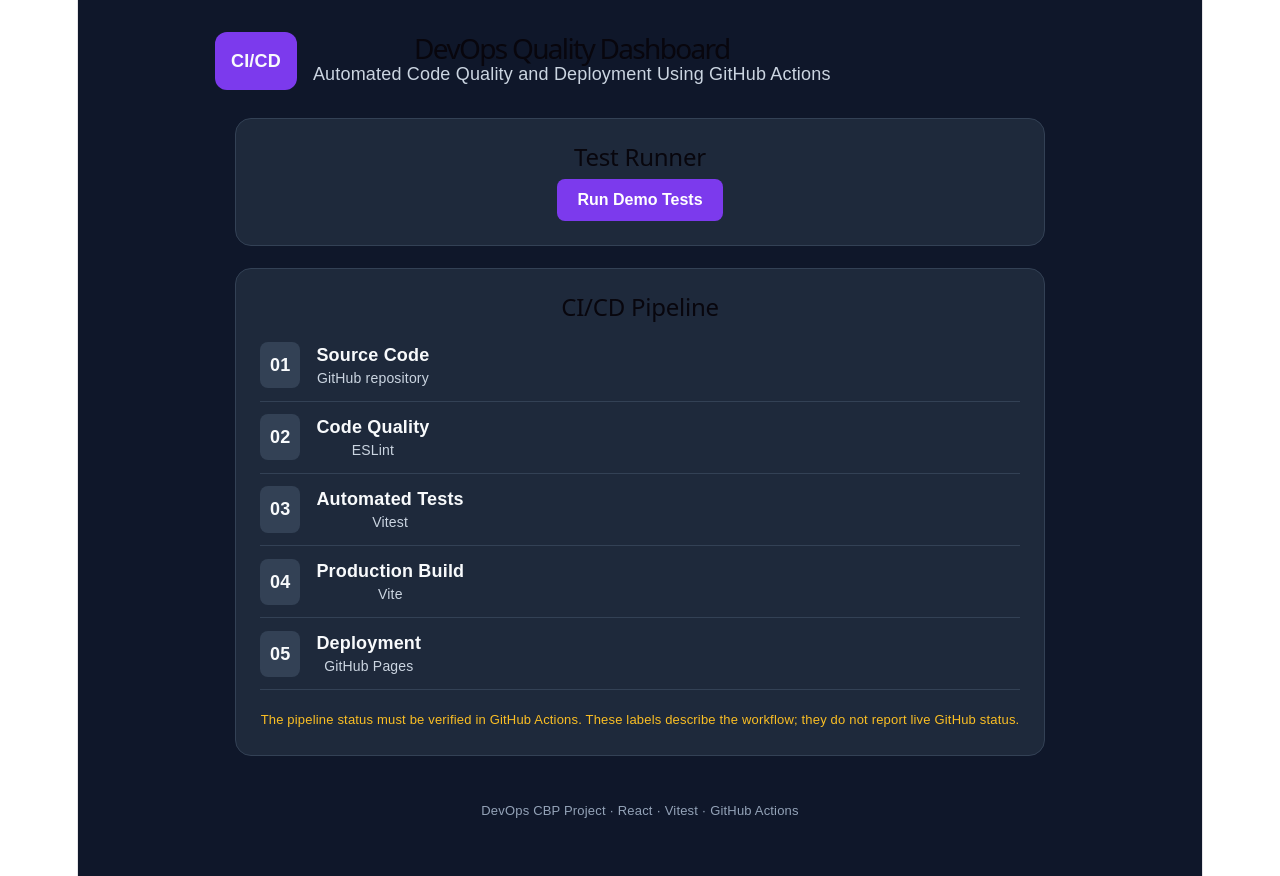
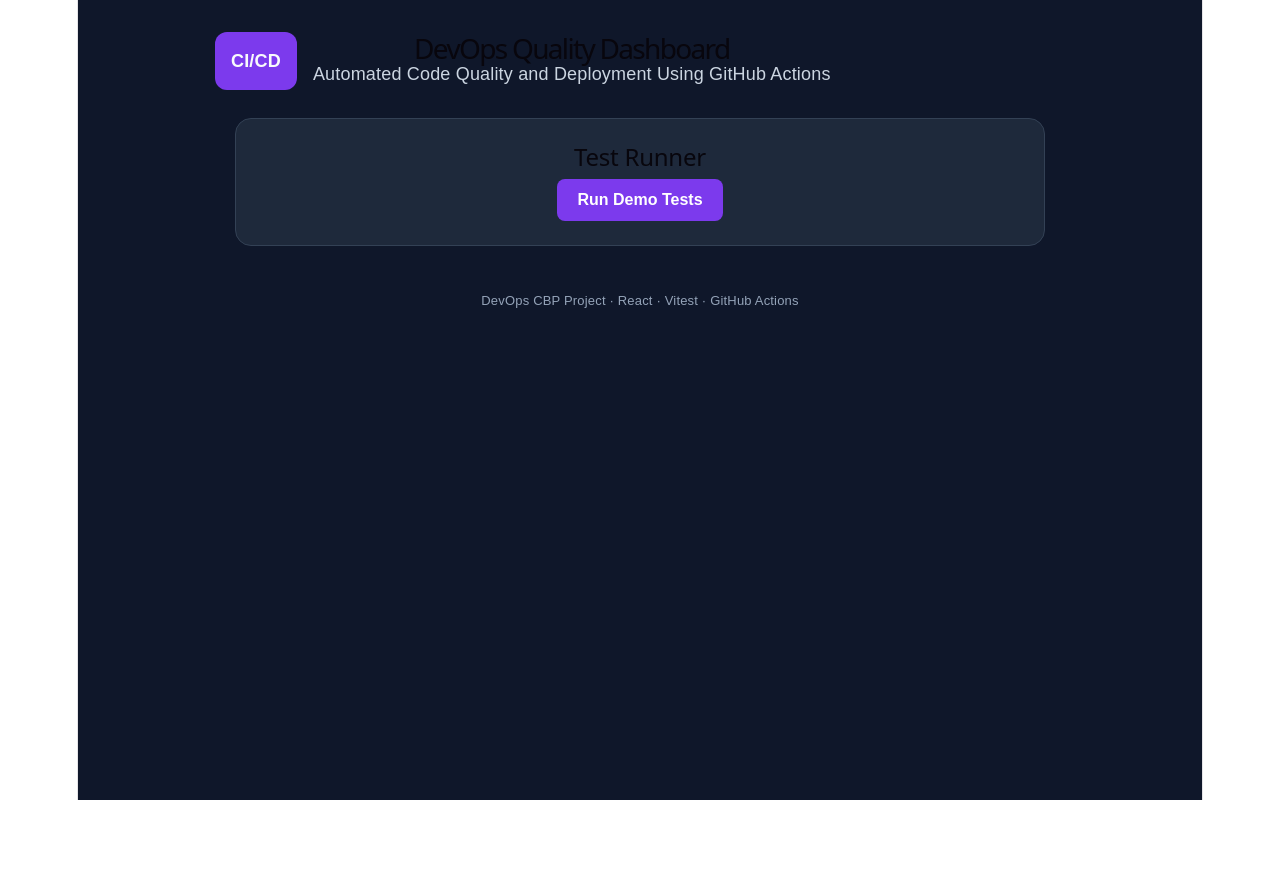
Before and after one commit to Jagan-mohan-rao/devops-cbp, a React (Vite) app: page / in a window 1280 px wide. After the commit the page ends 800 px from the top, so only its background shows below. Built offline with nearby package versions, Linux system fonts and the light colour scheme.

Commit message:
frontend changes 3

```diff
--- a/src/App.jsx
+++ b/src/App.jsx
@@ -113,31 +113,7 @@ function App() {
         )}
       </section>
 
-      <section style={styles.card}>
-        <h2>CI/CD Pipeline</h2>
 
-        {[
-          ['01', 'Source Code', 'GitHub repository'],
-          ['02', 'Code Quality', 'ESLint'],
-          ['03', 'Automated Tests', 'Vitest'],
-          ['04', 'Production Build', 'Vite'],
-          ['05', 'Deployment', 'GitHub Pages'],
-        ].map(([number, title, tool]) => (
-          <div key={number} style={styles.pipelineRow}>
-            <span style={styles.number}>{number}</span>
-            <div>
-              <strong>{title}</strong>
-              <p style={styles.description}>{tool}</p>
-            </div>
-          </div>
-        ))}
-
-        <p style={styles.note}>
-          The pipeline status must be verified in GitHub Actions.
-          These labels describe the workflow; they do not report
-          live GitHub status.
-        </p>
-      </section>
 
       <footer style={styles.footer}>
         DevOps CBP Project · React · Vitest · GitHub Actions
```
